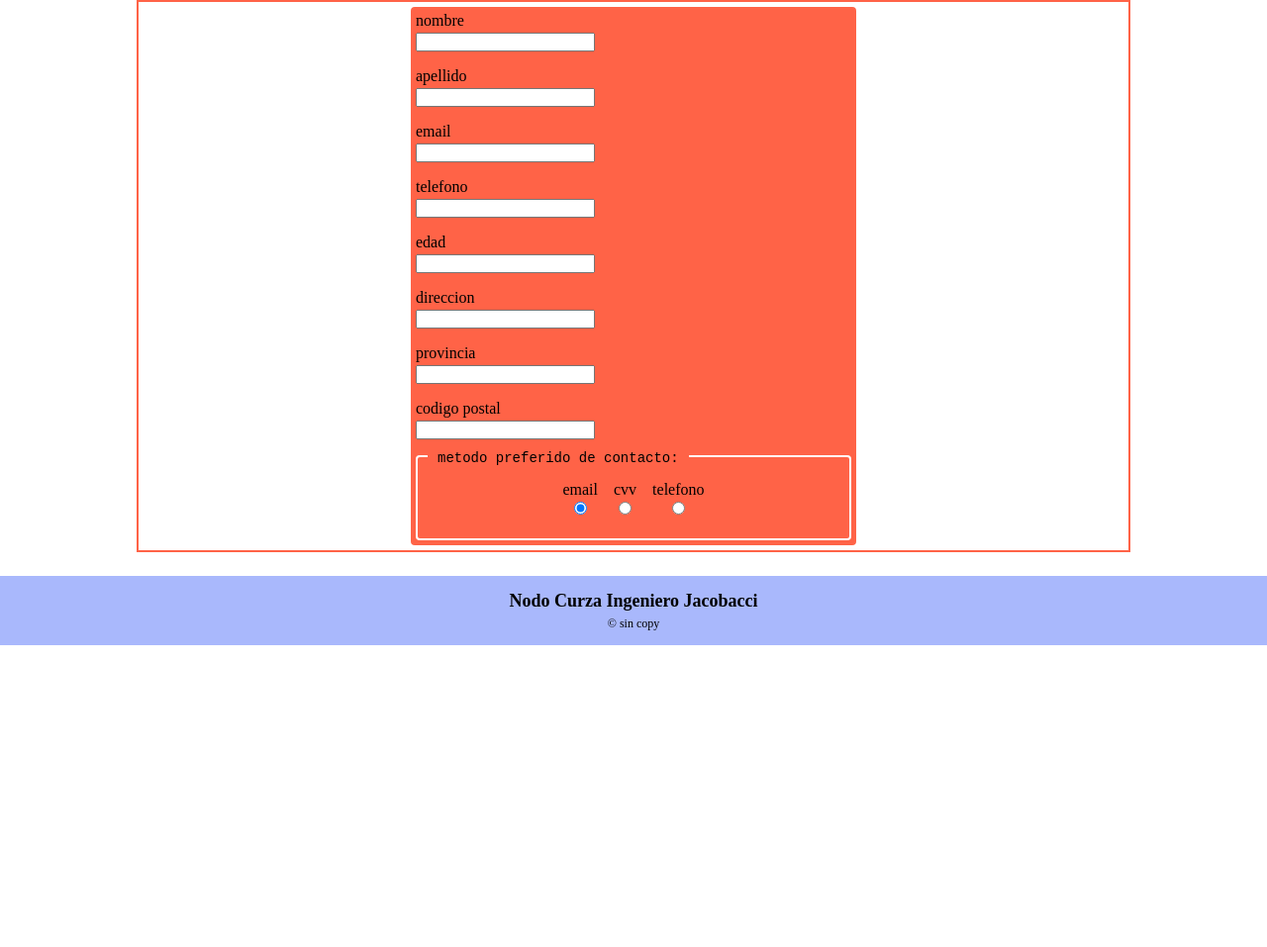
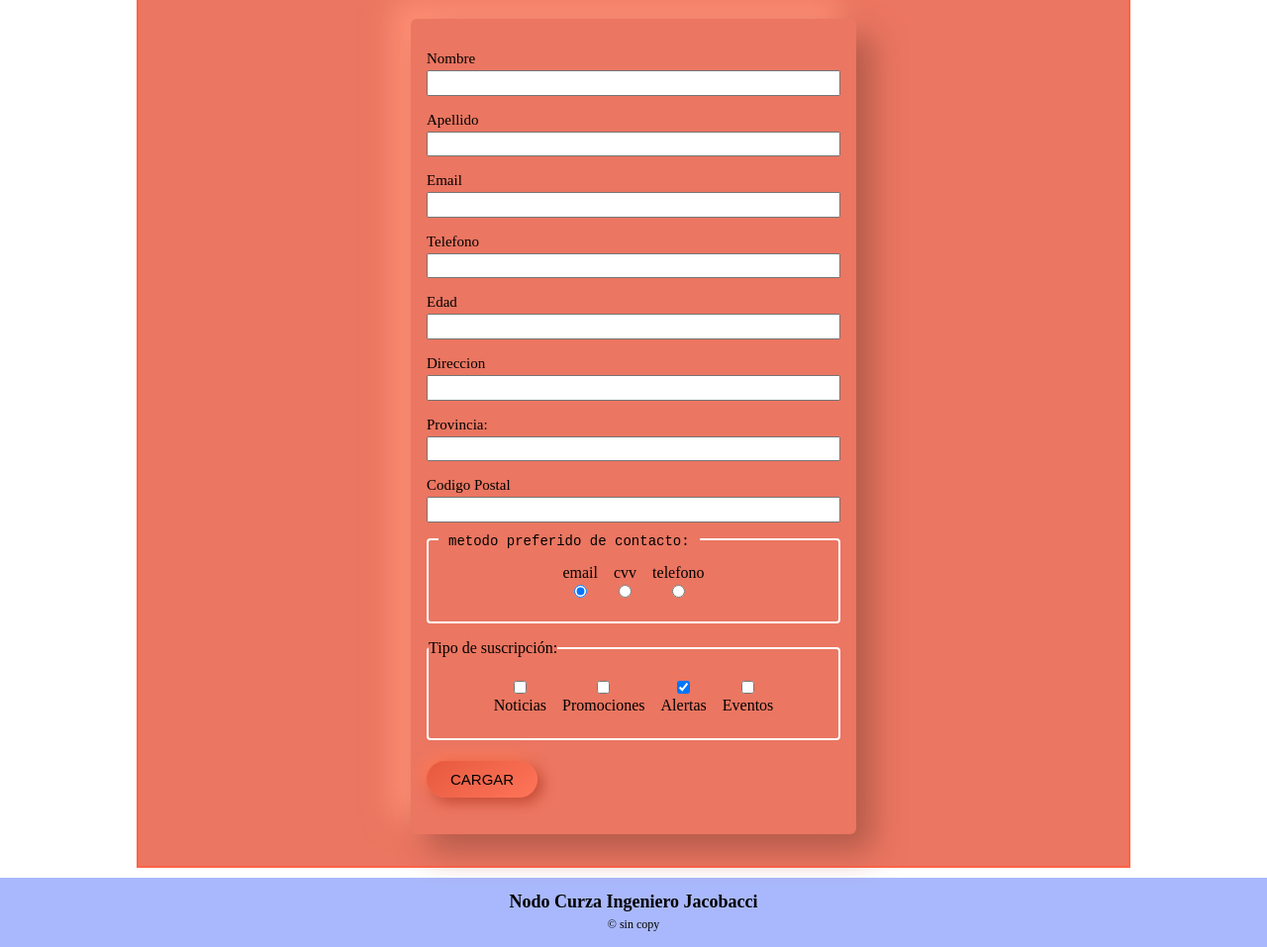
Before and after one commit to guillenec/guille_web_statica_uncoma, a plain HTML site: page pages/contacto/contacto.html in a window 1280 px wide. Shown: the part 148-1105 px from the top of the page at 99% size. Before the commit the page ends 800 px from the top, so only its background shows below. Drawn offline with Linux system fonts and the light colour scheme.

Commit message:
feat cambios

```diff
--- a/pages/contacto/contacto.html
+++ b/pages/contacto/contacto.html
@@ -52,10 +52,19 @@
           <label for="direccion">direccion</label>
           <input type="text" name="direccion" id="direccion">
         </section>
+
         <section class="section_formContact">
-          <label for="provincia">provincia</label>
-          <input type="text" name="provincia" id="provincia">
+          <label for="provincia">Provincia:</label>
+          <input list="provincias" id="provincia" name="provincia">
+          <datalist id="provincias">
+            <option value="Río Negro">
+            <option value="Neuquén">
+            <option value="Chubut">
+            <option value="Santa Cruz">
+            <option value="Tierra del Fuego">
+          </datalist>
         </section>
+
         <section class="section_formContact">
           <label for="cp">codigo postal</label>
           <input type="text" name="cp" id="cp">
@@ -76,6 +85,32 @@
             <input type="radio" name="selectradio" id="tel2" value="telefono">
           </div>
         </fieldset>
+
+        <fieldset class="section_formContact_select">
+          <legend>Tipo de suscripción:</legend>
+          <div class="div_checkboxContent">
+            <input type="checkbox" id="noticias" name="suscripcion" value="noticias">
+            <label for="noticias">Noticias</label>
+          </div>
+          <div class="div_checkboxContent">
+            <input type="checkbox" id="promociones" name="suscripcion" value="promociones">
+            <label for="promociones">Promociones</label>
+          </div>
+          <div class="div_checkboxContent">
+            <input type="checkbox" id="alertas" name="suscripcion" value="alertas" checked>
+            <label for="alertas">Alertas</label>
+          </div>
+          <div class="div_checkboxContent">
+            <input type="checkbox" id="eventos" name="suscripcion" value="eventos">
+            <label for="eventos">Eventos</label>
+          </div>
+        </fieldset>
+
+
+        <div class="content_buttonForm">
+          <button type="submit">Cargar</button>
+        </div>
+
     </section>
     </section>
     </form>
--- a/pages/contacto/styles.css
+++ b/pages/contacto/styles.css
@@ -5,29 +5,52 @@
   padding: 5px;
   box-sizing: border-box;
   border: 2px solid tomato;
+  background: #eb7661;
+
   display: flex;
   justify-content: center;
   align-items: center;
+  padding: 2rem 0;
   gap: 5px;
 
   & .formContact {
+    position: relative;
     width: 450px;
     min-height: 300px;
-    background: tomato;
+
     border-radius: 4px;
-    padding: 5px;
+    padding: 2rem 1rem;
+
     display: flex;
     flex-direction: column;
     justify-content: start;
     align-items: start;
     gap: 1rem;
+    border-radius: 6px;
+    background: #eb7661;
+    box-shadow: 17px 17px 31px #b55b4b,
+      -17px -17px 31px #ff9177;
+
 
     & .section_formContact {
+      width: 100%;
       display: flex;
       flex-direction: column;
       justify-content: start;
       align-items: start;
       gap: 3px;
+
+      & label {
+        width: 100%;
+        font-size: 15px;
+        text-transform: capitalize;
+      }
+
+      & input {
+        width: 100%;
+        height: 1.6rem;
+        padding: 0 5px;
+      }
     }
 
     & .section_formContact_select {
@@ -48,13 +71,14 @@
         top: -12px;
         left: 10px;
         padding: 5px 10px;
-        background: tomato;
+        background: #eb7661;
         font-family: 'Courier New', Courier, monospace;
         font-size: 14px;
         font-weight: 300;
       }
 
-      & .div_radioContent {
+      & .div_radioContent,
+      & .div_checkboxContent {
         display: flex;
         flex-direction: column;
         justify-content: center;
@@ -62,6 +86,33 @@
         gap: 3px;
       }
     }
+
+    & .content_buttonForm {
+      width: 100%;
+      height: auto;
+      padding: 5px 0;
+
+      & button {
+        font-size: 15px;
+        text-transform: uppercase;
+        border-radius: 10px;
+        padding: 10px 1.5rem;
+        border-radius: 30px;
+        border: none;
+        background: linear-gradient(145deg, #e65940, #ff7559);
+        box-shadow: 5px 5px 14px #c44c37,
+          -5px -5px 14px #ff7a57;
+        transition: color 0.3s linear;
+
+
+        &:hover {
+          background: linear-gradient(145deg, #ff6a4c, #e65940);
+          box-shadow: 7px 7px 14px #c44c37,
+            -7px -7px 14px #ff7a57;
+          transition: color 0.3s linear;
+        }
+      }
+    }
   }
 
 }
```
